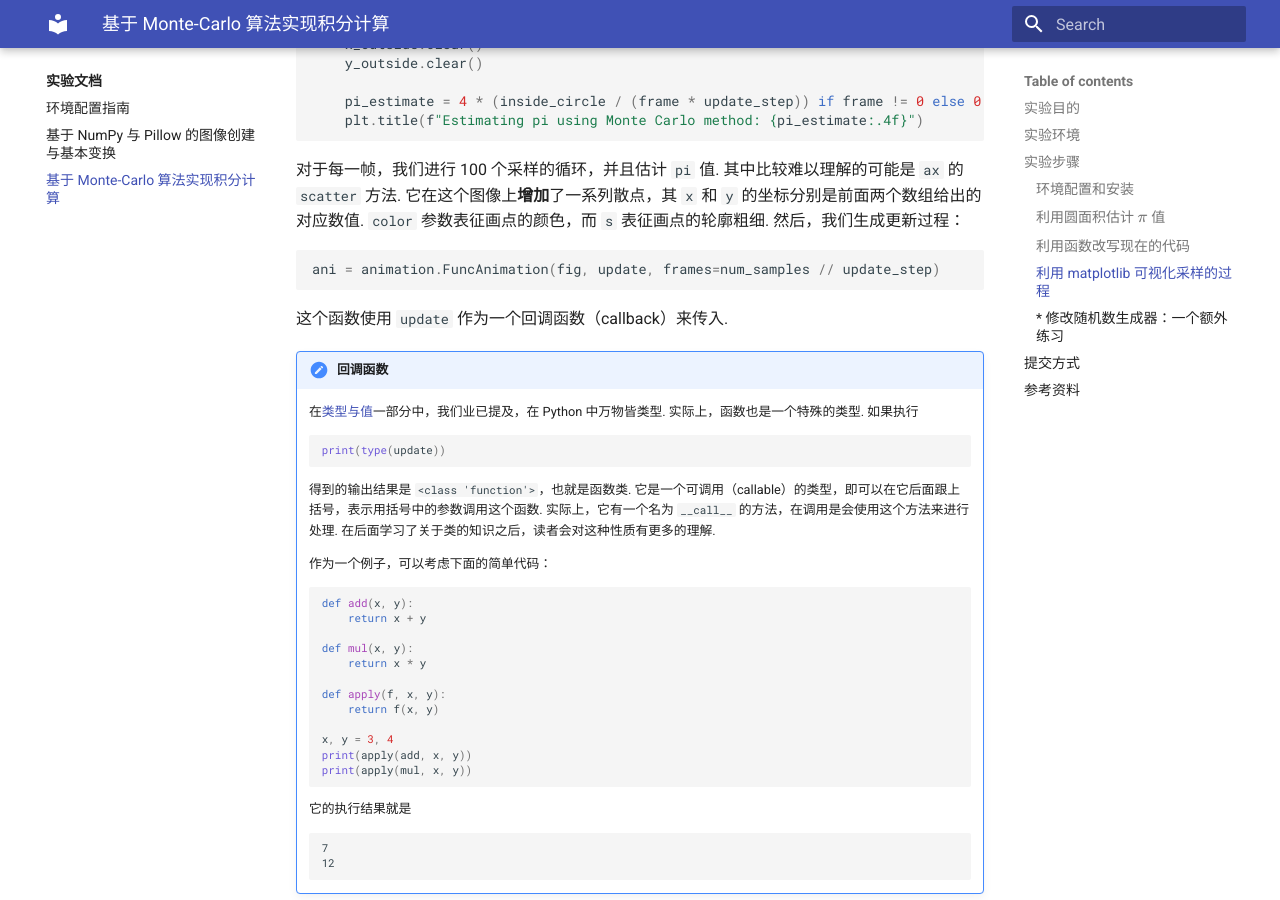
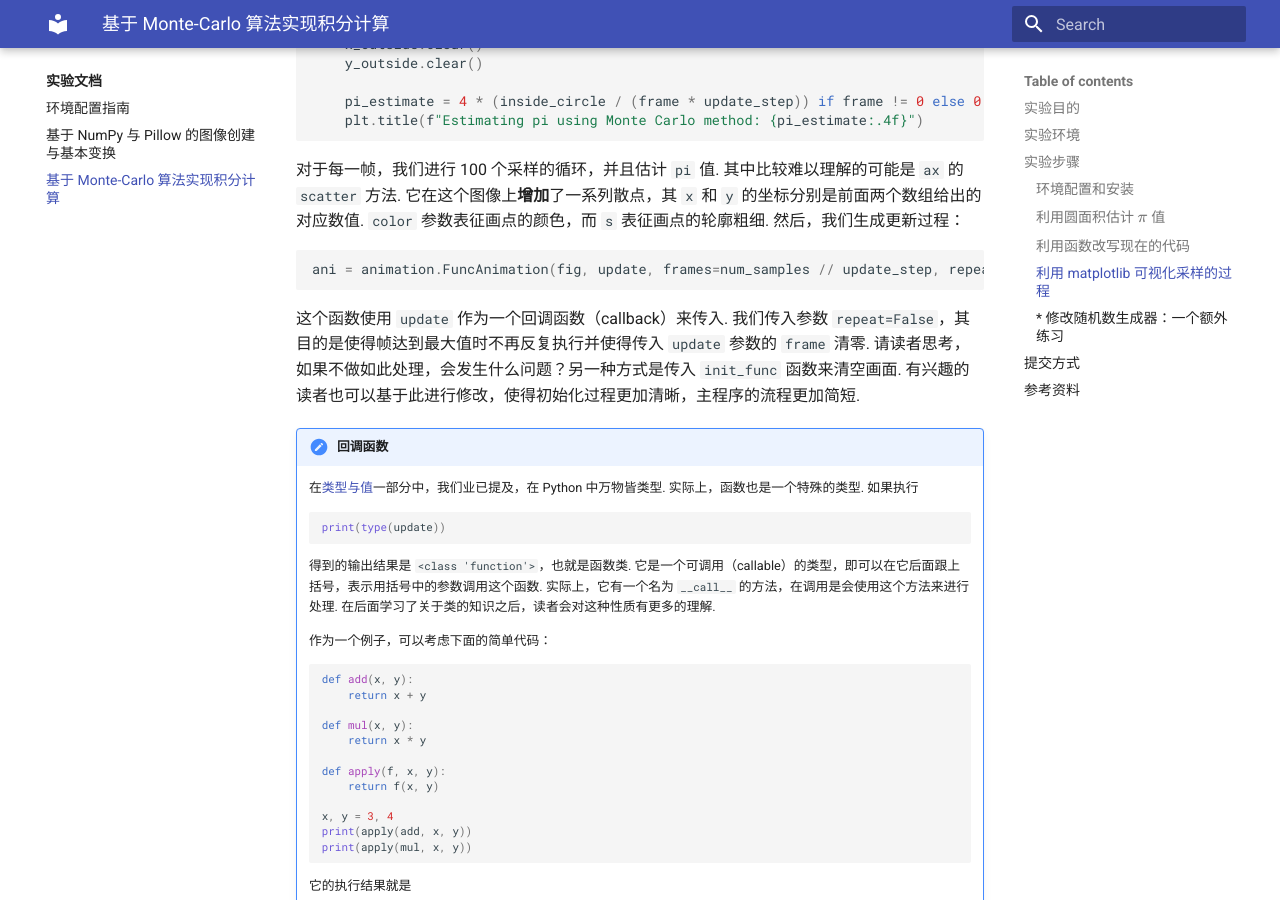
Before and after one commit to FrightenedFoxCN/python2024aw, an MkDocs documentation site: the page built from docs/bonus/02monte-carlo.md, in a window 1280 px wide and 900 px high, scrolled down 5331 px. Built offline with MkDocs 1.6.1 and Material for MkDocs 9.7.7, drawn with Linux system fonts in a browser that asks for light colours; comment, search, counter and statistics services are not loaded.

Commit message:
docs: 修改 FuncAnimation 传入参数中重复的问题

````diff
--- a/docs/bonus/02monte-carlo.md
+++ b/docs/bonus/02monte-carlo.md
@@ -255,10 +255,10 @@ def update(frame):
 对于每一帧，我们进行 100 个采样的循环，并且估计 `pi` 值. 其中比较难以理解的可能是 `ax` 的 `scatter` 方法. 它在这个图像上**增加**了一系列散点，其 `x` 和 `y` 的坐标分别是前面两个数组给出的对应数值. `color` 参数表征画点的颜色，而 `s` 表征画点的轮廓粗细. 然后，我们生成更新过程：
 
 ```python
-ani = animation.FuncAnimation(fig, update, frames=num_samples // update_step)
+ani = animation.FuncAnimation(fig, update, frames=num_samples // update_step, repeat=False)
 ```
 
-这个函数使用 `update` 作为一个回调函数（callback）来传入.
+这个函数使用 `update` 作为一个回调函数（callback）来传入. 我们传入参数 `repeat=False`，其目的是使得帧达到最大值时不再反复执行并使得传入 `update` 参数的 `frame` 清零. 请读者思考，如果不做如此处理，会发生什么问题？另一种方式是传入 `init_func` 函数来清空画面. 有兴趣的读者也可以基于此进行修改，使得初始化过程更加清晰，主程序的流程更加简短.
 
 !!! notes "回调函数"
 
@@ -371,7 +371,7 @@ if __name__ == "__main__":
     plt.title("Estimating pi using Monte Carlo method: 0")
     plt.xlabel("x")
     plt.ylabel("y")
-    ani = animation.FuncAnimation(fig, update, frames=num_samples // update_step)
+    ani = animation.FuncAnimation(fig, update, frames=num_samples // update_step, repeat=False)
     # ani.save("monte_carlo_estimation.gif", writer="pillow", fps=10)
     plt.show()
 ```
````
